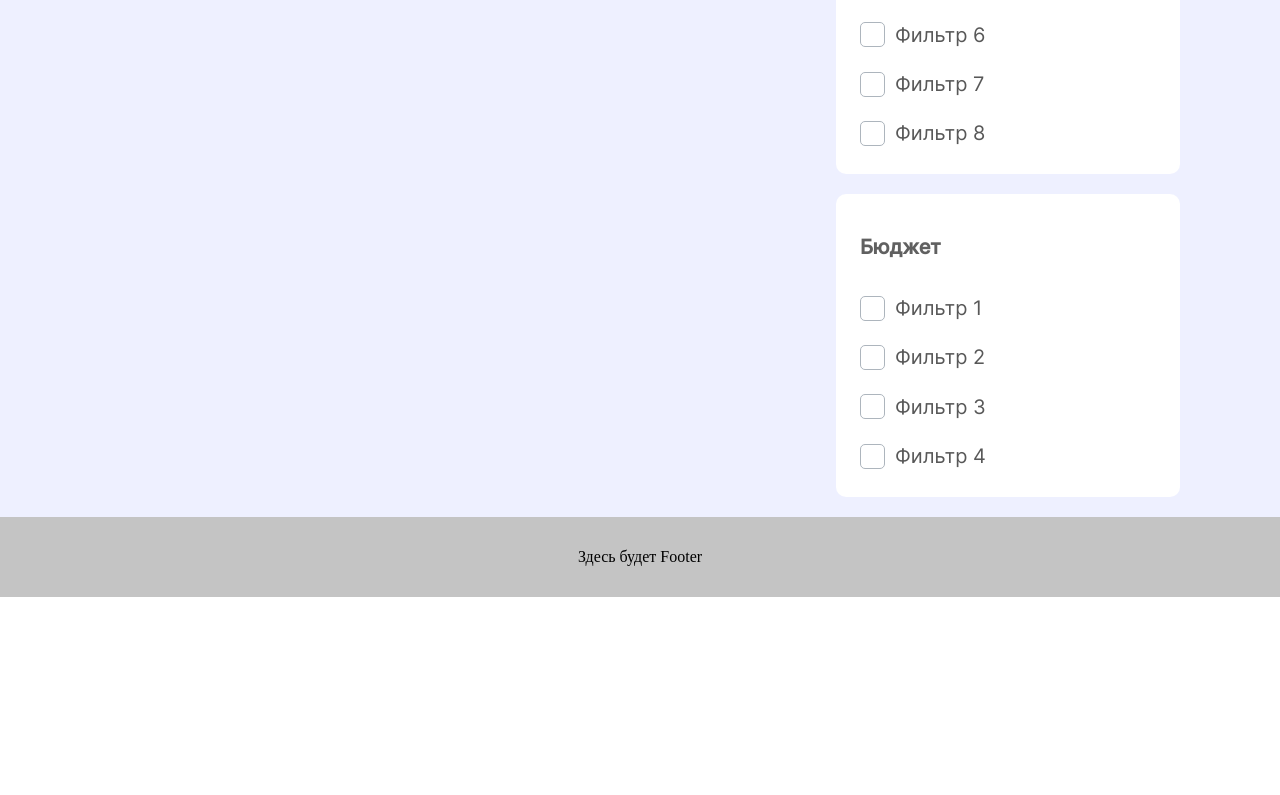
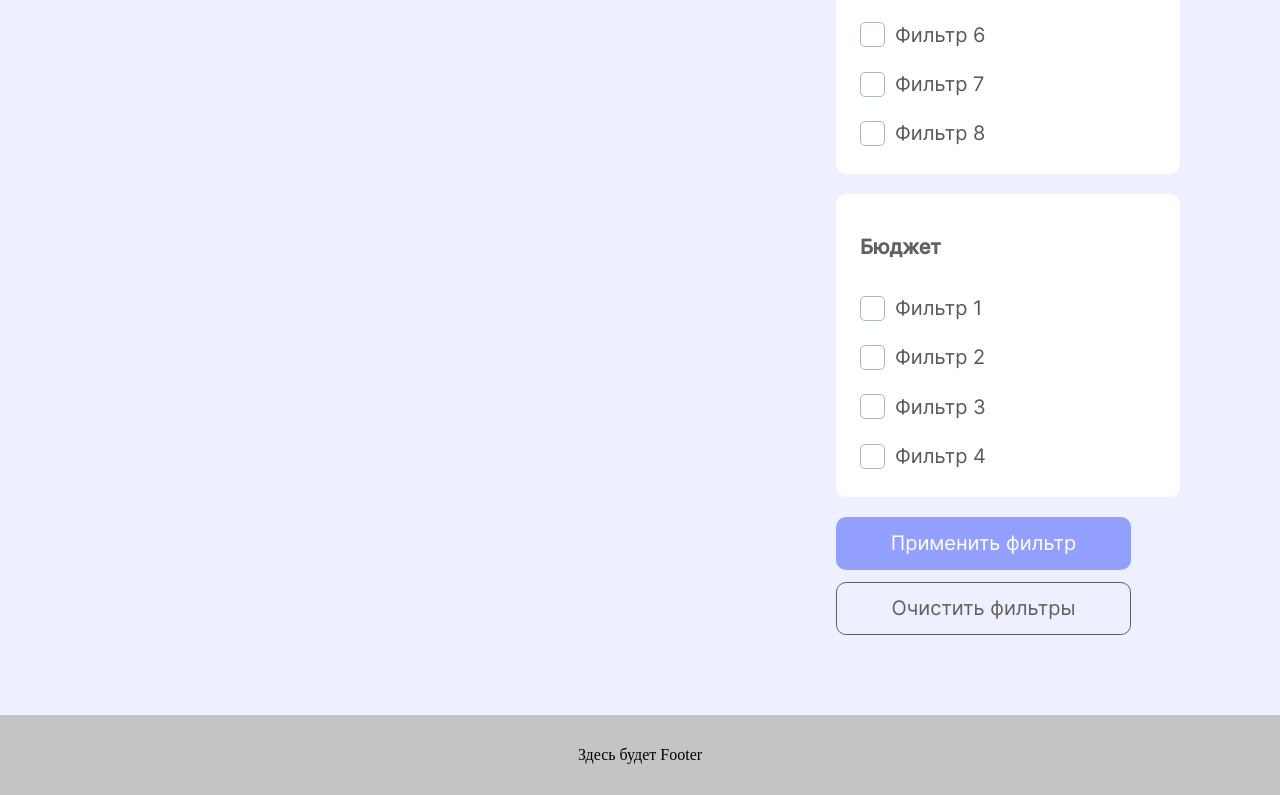
Before and after one commit to tutanhamon667/contract, a React (Create React App) app in the folder frontend/: page / in a window 1280 px wide. Shown: the part 902-1697 px from the top of the page. Before the commit the page ends 1499 px from the top, so only its background shows below. Built offline with nearby package versions, Linux system fonts and the light colour scheme.

Commit message:
добавить кнопки в FilterSection, добавить отступ от футера в Main

```diff
--- a/frontend/src/components/FilterSection/FilterSection.css
+++ b/frontend/src/components/FilterSection/FilterSection.css
@@ -24,7 +24,6 @@
 }
 
 .filters-checkbox__item {
-
   color: #585858;
   font-family: Inter;
   font-size: 20px;
@@ -61,10 +60,17 @@
 }
 
 /* стили для чекбокса, находящегося в состоянии checked */
-    .filters-checkbox:checked+label::before {
+.filters-checkbox:checked + label::before {
   border: none;
   background-image: url(../../images/group182.svg);
   background-size: cover;
   width: 26px;
   height: 26px;
 }
+
+.filters-buttons {
+  min-height: 118px;
+  display: flex;
+  flex-direction: column;
+  justify-content: space-between;
+}
--- a/frontend/src/components/FilterSection/FilterSection.jsx
+++ b/frontend/src/components/FilterSection/FilterSection.jsx
@@ -1,5 +1,6 @@
 import "./FilterSection.css";
 import React from "react";
+import Button from "../Button/Button";
 
 function FilterSection() {
   return (
@@ -58,7 +59,10 @@ function FilterSection() {
           <label htmlFor="budget-item4" className="filters-checkbox__item">Фильтр 4</label>
         </div>
       </div>
-
+      <div className="filters-buttons">
+      <Button text="Применить фильтр" width={295}/>
+      <Button text="Очистить фильтры" width={295} inheritTheme/>
+      </div>
     </section>
   );
 }
--- a/frontend/src/components/Main/Main.css
+++ b/frontend/src/components/Main/Main.css
@@ -1,5 +1,5 @@
 .content {
-    margin: auto;
+    margin:0 auto 80px;
     padding: 0 100px;
     max-width: 1540px;
 }
```
Lines whose indentation alone changed are shown as unchanged.
